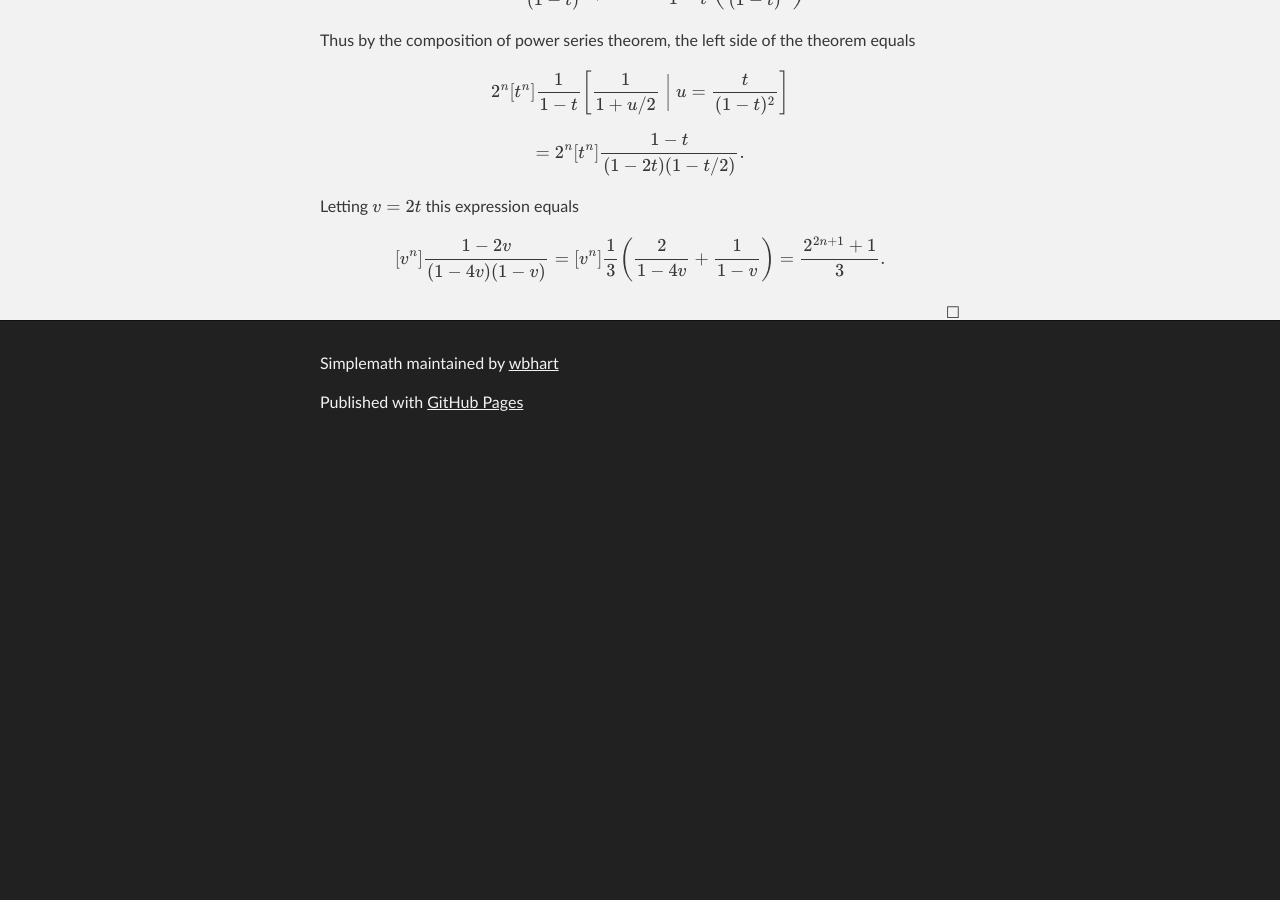
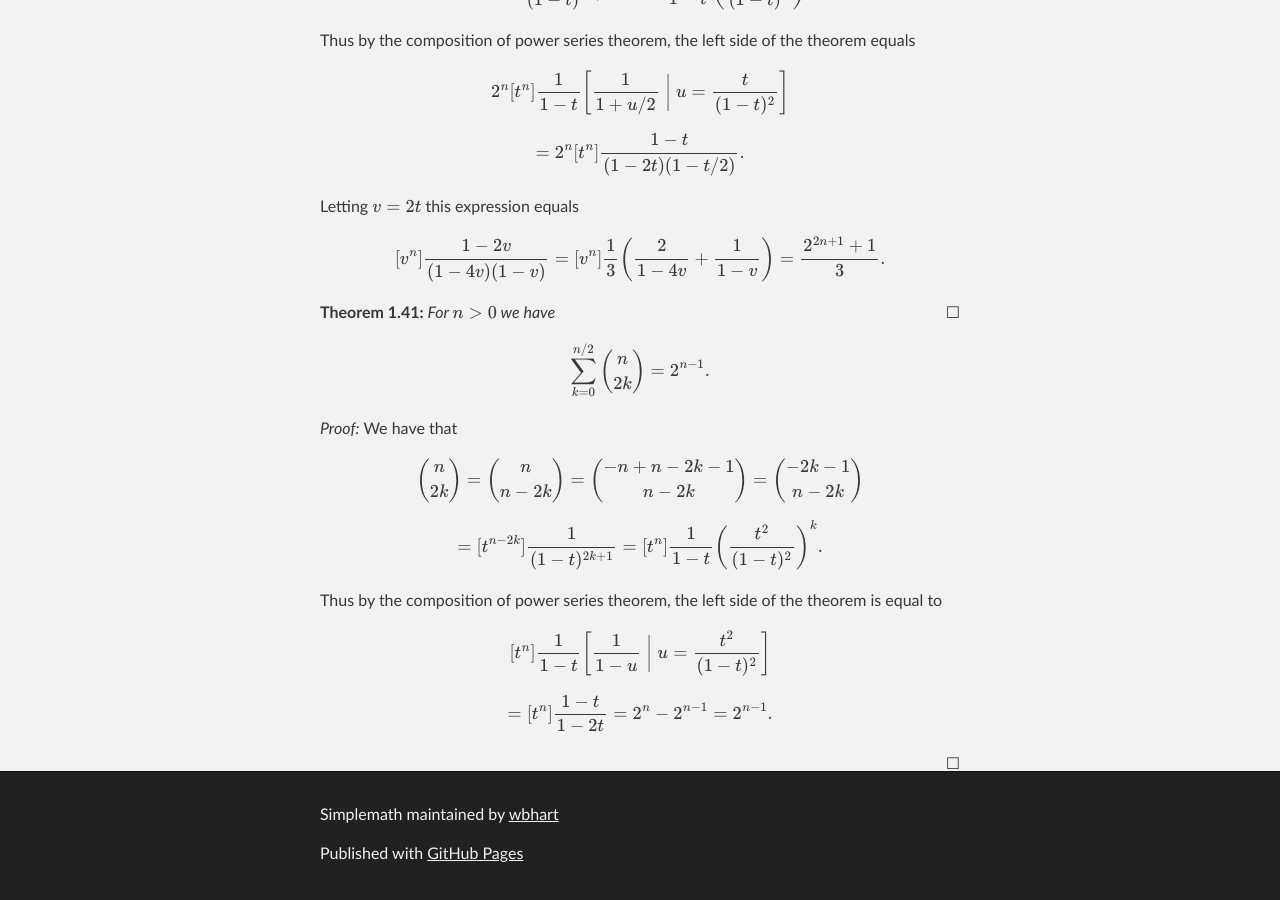
Before and after one commit to wbhart/SimpleMath, a Jekyll site: the page built from binomial.html, in a window 1280 px wide and 900 px high, scrolled down 12044 px. Built offline with Jekyll 4.4.1, drawn with Linux system fonts in a browser that asks for light colours; formulas are drawn with MathJax 3; before the commit the page ends 12493 px from its top, so only the background shows below that.

Commit message:
Update binomial.html

```diff
--- a/binomial.html
+++ b/binomial.html
@@ -426,3 +426,16 @@ Letting $v = 2t$ this expression equals
 $$[v^n] \frac{1 - 2v}{(1 - 4v)(1 - v)} = [v^n]\frac{1}{3}\left(\frac{2}{1 - 4v} + \frac{1}{1- v}\right)
 = \frac{2^{2n + 1} + 1}{3}.$$
 </proof>
+
+<theorem> For $n > 0$ we have
+$$\sum_{k = 0}^{n/2} \binom{n}{2k} = 2^{n - 1}.$$
+</theorem>
+
+<proof> We have that
+$$\binom{n}{2k} = \binom{n}{n - 2k} = \binom{-n + n - 2k - 1}{n - 2k} = \binom{-2k - 1}{n - 2k}$$
+$$= [t^{n - 2k}] \frac{1}{(1 - t)^{2k + 1}} = [t^n] \frac{1}{1 - t} \left(\frac{t^2}{(1 - t)^2}\right)^k.$$
+
+Thus by the composition of power series theorem, the left side of the theorem is equal to
+$$[t^n] \frac{1}{1 - t} \left[\frac{1}{1 - u} \;\bigg|\; u = \frac{t^2}{(1 - t)^2}\right]$$
+$$= [t^n] \frac{1 - t}{1 - 2t} = 2^n - 2^{n - 1} = 2^{n - 1}.$$
+</proof>
```
